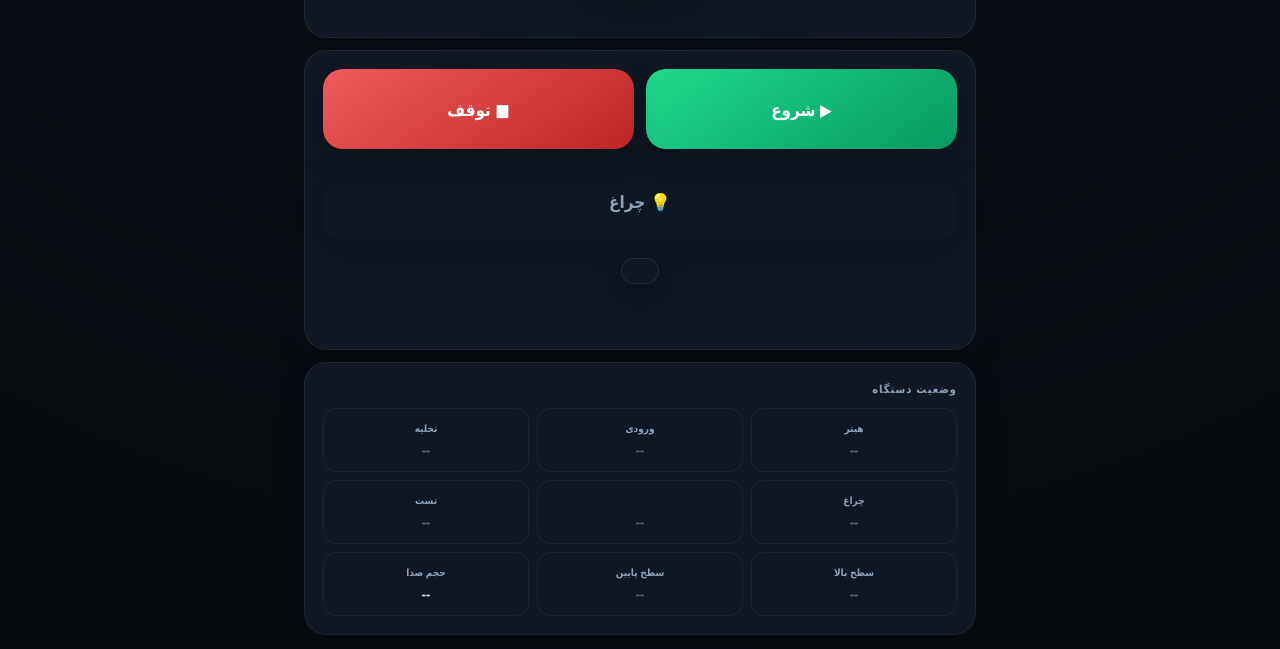
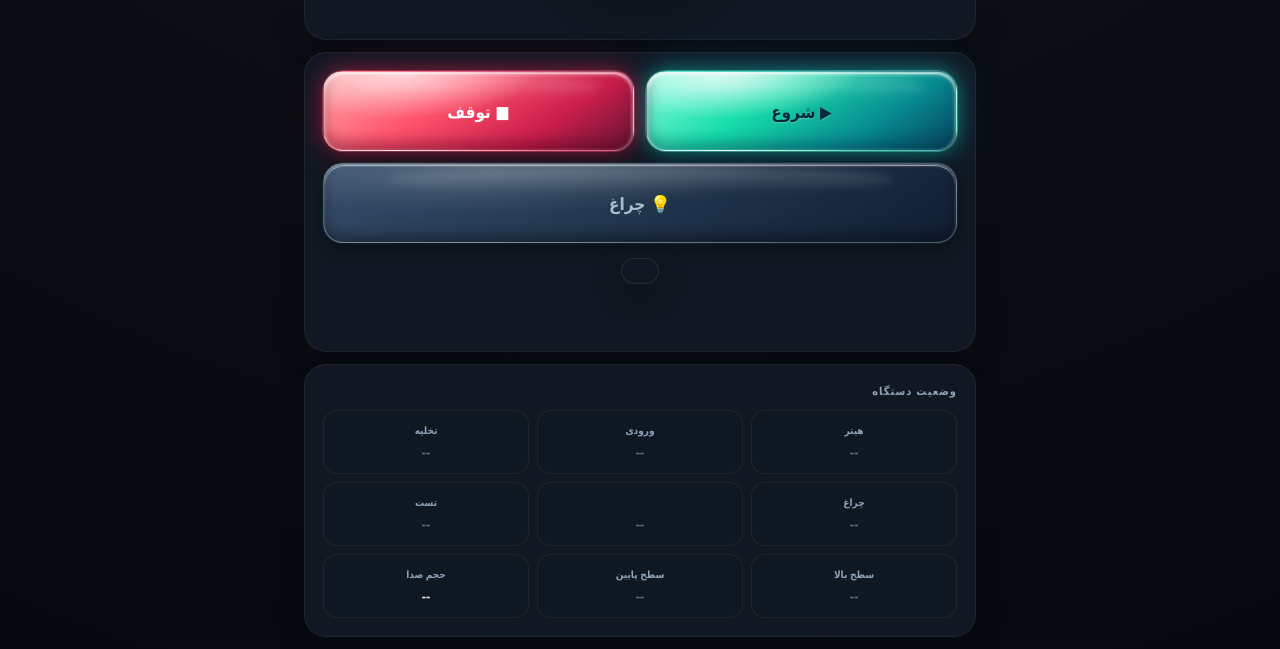
Before and after one commit to soheil1367jalili-crypto/steampro-remote, a plain HTML site: page index.html in a window 1280 px wide. Shown: the part 596-1245 px from the top of the page. Drawn offline with Linux system fonts and the light colour scheme; a script that the page names is missing.

Commit message:
Update index.html

```diff
--- a/index.html
+++ b/index.html
@@ -142,6 +142,28 @@ button{font:inherit;cursor:pointer;border:none;color:inherit}
   .btn-main{height:70px;font-size:15px}
   .status-grid{grid-template-columns:repeat(2,1fr)}
 }
+
+/* STEAMPRO LUMINOUS GLASS CONTROLS — visual layer only */
+button{-webkit-appearance:none;appearance:none;position:relative;isolation:isolate;overflow:hidden;transform:translateZ(0)}
+button:focus-visible{outline:2px solid rgba(105,235,255,.95);outline-offset:4px}
+.btn-main,.btn-save,.btn-secondary,.btn-danger,.music-btn,.tab,.locked-overlay button{
+  border:1px solid rgba(255,255,255,.25)!important;
+  background:radial-gradient(ellipse at 24% 0%,rgba(255,255,255,.25),transparent 45%),linear-gradient(145deg,#456b91 0%,#183958 48%,#0b1c31 100%)!important;
+  box-shadow:inset 0 2px 3px rgba(255,255,255,.32),inset 0 -7px 13px rgba(0,0,0,.36),0 7px 16px rgba(0,0,0,.32),0 0 0 1px rgba(104,210,255,.08)!important;
+  transition:transform .16s ease,filter .16s ease,box-shadow .18s ease;
+}
+.btn-main:before,.btn-save:before,.btn-secondary:before,.btn-danger:before,.music-btn:before,.tab:before,.locked-overlay button:before{content:"";position:absolute;inset:1px;border-radius:inherit;border-top:1px solid rgba(255,255,255,.42);pointer-events:none}
+.btn-main:after,.btn-save:after,.btn-danger:after{content:"";position:absolute;left:10%;top:3%;width:80%;height:34%;border-radius:50%;background:linear-gradient(180deg,rgba(255,255,255,.22),transparent);filter:blur(5px);pointer-events:none;z-index:0}
+.btn-main:active,.btn-save:active,.btn-secondary:active,.btn-danger:active,.music-btn:active,.tab:active,.locked-overlay button:active{transform:translateY(2px) scale(.975);filter:brightness(1.2)}
+.btn-main:disabled{filter:grayscale(.55);opacity:.45}
+.btn-start{background:radial-gradient(ellipse at 24% 0%,rgba(255,255,255,.8),transparent 42%),linear-gradient(145deg,#8bffe0 0%,#16dca9 38%,#078b91 72%,#063f5b 100%)!important;color:#042b38!important;box-shadow:inset 0 2px 4px rgba(255,255,255,.8),inset 0 -8px 14px rgba(0,45,65,.38),0 0 0 1px rgba(115,255,231,.35),0 0 20px rgba(24,235,203,.48),0 0 46px rgba(0,185,255,.2),0 10px 22px rgba(0,0,0,.42)!important;text-shadow:0 1px 1px rgba(255,255,255,.28)}
+.btn-stop,.btn-danger{background:radial-gradient(ellipse at 24% 0%,rgba(255,255,255,.68),transparent 42%),linear-gradient(145deg,#ffaaaa 0%,#ff526b 38%,#c91d4b 72%,#621433 100%)!important;color:#fff!important;box-shadow:inset 0 2px 4px rgba(255,255,255,.72),inset 0 -8px 14px rgba(70,0,25,.4),0 0 0 1px rgba(255,110,145,.32),0 0 20px rgba(255,45,95,.45),0 0 42px rgba(255,0,70,.18),0 10px 22px rgba(0,0,0,.42)!important}
+.btn-light:not(.off){background:radial-gradient(ellipse at 24% 0%,rgba(255,255,255,.7),transparent 42%),linear-gradient(145deg,#c8aaff,#8761ff 45%,#3d2a9d)!important;color:#fff!important;box-shadow:inset 0 2px 4px rgba(255,255,255,.72),inset 0 -7px 13px rgba(20,0,75,.38),0 0 18px rgba(138,109,255,.45),0 8px 18px rgba(0,0,0,.4)!important}
+.btn-light.off{background:radial-gradient(ellipse at 24% 0%,rgba(255,255,255,.18),transparent 45%),linear-gradient(145deg,#344d69,#101e32)!important;color:#a9bdd1!important}
+.music-btn.play{background:radial-gradient(ellipse at 24% 0%,rgba(255,255,255,.72),transparent 42%),linear-gradient(145deg,#8bffe0,#16c993 48%,#075c68)!important;color:#042b38!important;box-shadow:inset 0 2px 3px rgba(255,255,255,.72),inset 0 -6px 11px rgba(0,45,55,.35),0 0 15px rgba(22,220,180,.42),0 7px 15px rgba(0,0,0,.35)!important}
+.music-btn.stop{background:radial-gradient(ellipse at 24% 0%,rgba(255,255,255,.7),transparent 42%),linear-gradient(145deg,#ffaaaa,#ed405f 48%,#7b183c)!important;color:#fff!important;box-shadow:inset 0 2px 3px rgba(255,255,255,.7),inset 0 -6px 11px rgba(70,0,25,.35),0 0 15px rgba(255,55,100,.4),0 7px 15px rgba(0,0,0,.35)!important}
+.tab.active,.btn-save,.locked-overlay button{background:radial-gradient(ellipse at 24% 0%,rgba(255,255,255,.62),transparent 42%),linear-gradient(145deg,#65eaff,#168ed4 48%,#123c80)!important;color:#fff!important;box-shadow:inset 0 2px 3px rgba(255,255,255,.68),inset 0 -6px 12px rgba(0,25,70,.38),0 0 16px rgba(35,170,255,.34),0 8px 18px rgba(0,0,0,.35)!important}
+@media(prefers-reduced-motion:reduce){button{transition:none!important}}
 </style>
 </head>
 
```
